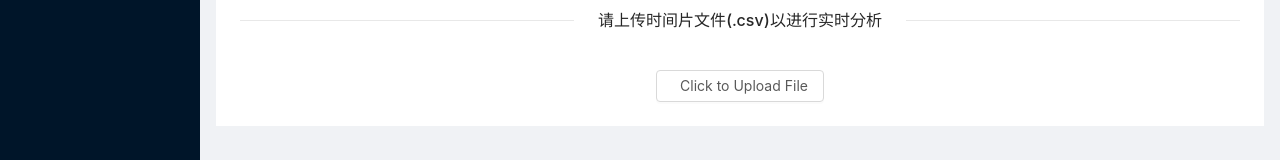
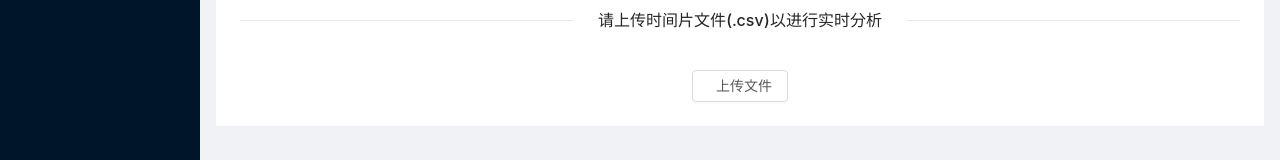
Before and after one commit to findrootcause/Front, a Vue app: page /analyze in a window 1280 px wide. Shown: the part 557-717 px from the top of the page. Built offline with nearby package versions, Linux system fonts and the light colour scheme.

Commit message:
增加了上传文件

```diff
--- a/package.json
+++ b/package.json
@@ -8,6 +8,7 @@
   },
   "dependencies": {
     "ant-design-vue": "^1.5.6",
+    "axios": "^0.19.2",
     "core-js": "^3.6.4",
     "vue": "^2.6.11",
     "vue-router": "^3.1.6"
--- a/src/main.js
+++ b/src/main.js
@@ -3,6 +3,8 @@ import Antd from 'ant-design-vue';
 import App from './App';
 import 'ant-design-vue/dist/antd.css';
 import router from './router/index';
+import axios from 'axios';
+Vue.prototype.$axios = axios //全局注册，使用方法为:this.$axios
 Vue.config.productionTip = false;
 
 Vue.use(Antd);
--- a/src/views/analyze/Analyze.vue
+++ b/src/views/analyze/Analyze.vue
@@ -21,52 +21,60 @@
       <!-- Loading state：<a-switch v-model="spinning" /> -->
     </div>
 
-
     <a-divider>请上传时间片文件(.csv)以进行实时分析</a-divider>
-  <br>
+    <br />
 
     <center>
       <a-upload
-    name="file"
-    :multiple="true"
-    action="https://www.mocky.io/v2/5cc8019d300000980a055e76"
+        name="csv"
+        accept=".csv"
+        :multiple="false"
+        action="/input/"
         :headers="headers"
         @change="handleChange"
       >
-    <a-button> <a-icon type="upload" /> Click to Upload File </a-button>
+        <a-button
+          :disabled="uploadsuccess"
+        >
+          <a-icon type="upload" />
+          <span v-if="!uploadsuccess">上传文件</span>
+          <span v-else>上传成功</span>
+        </a-button>
       </a-upload>
     </center>
-
   </div>
-
 </template>
 <script>
 export default {
   data() {
     return {
       spinning: false,
+      uploadsuccess: false,
       delayTime: 500,
       headers: {
-        authorization: 'authorization-text',
-      },
+        authorization: "authorization-text"
+      }
     };
   },
   methods: {
     handleChange(info) {
-      if (info.file.status !== 'uploading') {
+      if (info.file.status !== "uploading") {
         console.log(info.file, info.fileList);
         this.spinning = true;
       }
-      if (info.file.status === 'done') {
-        this.$message.success(`${info.file.name} file uploaded successfully`);
-      } else if (info.file.status === 'error') {
-        this.$message.error(`${info.file.name} file upload failed.`);
+      if (info.file.status === "done") {
+        this.$message.success(`${info.file.name} 上传成功！`);
+        this.uploadsuccess = true
+      } else if (info.file.status === "error") {
+        this.$message.error(
+          `${info.file.name} 上传失败！原因:` + info.file.response.detail
+        );
       }
     },
     changeSpinning() {
       this.spinning = !this.spinning;
     },
-  },
+  }
 };
 </script>
 
@@ -77,10 +85,9 @@ export default {
   margin-bottom: 5px;
 }
 
-.left{
+.left {
   width: 500px;
   margin: 50px;
   float: left;
 }
-
 </style>
```
Also changed, not shown: 2 other files (tests, documents, lock files or other folders). Lines whose indentation alone changed are shown as unchanged.
